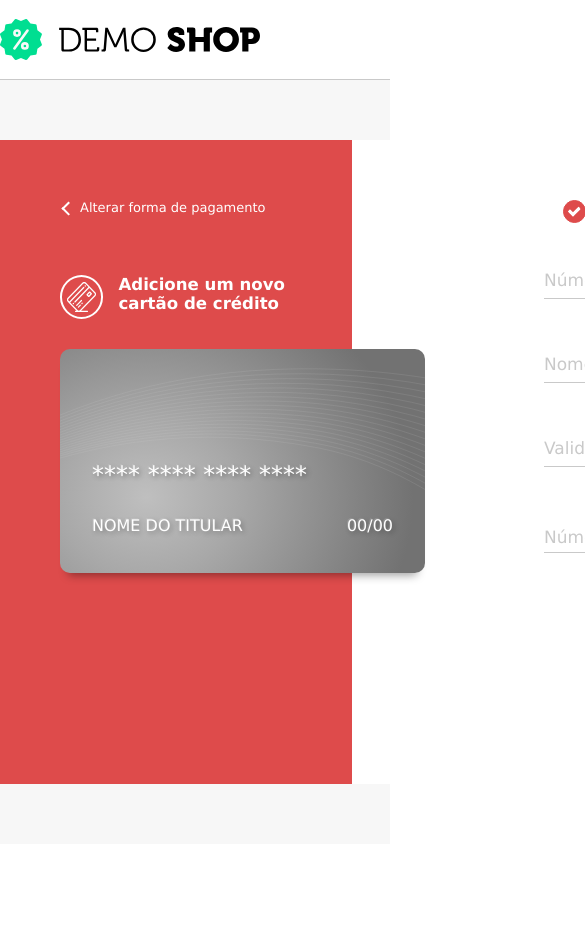
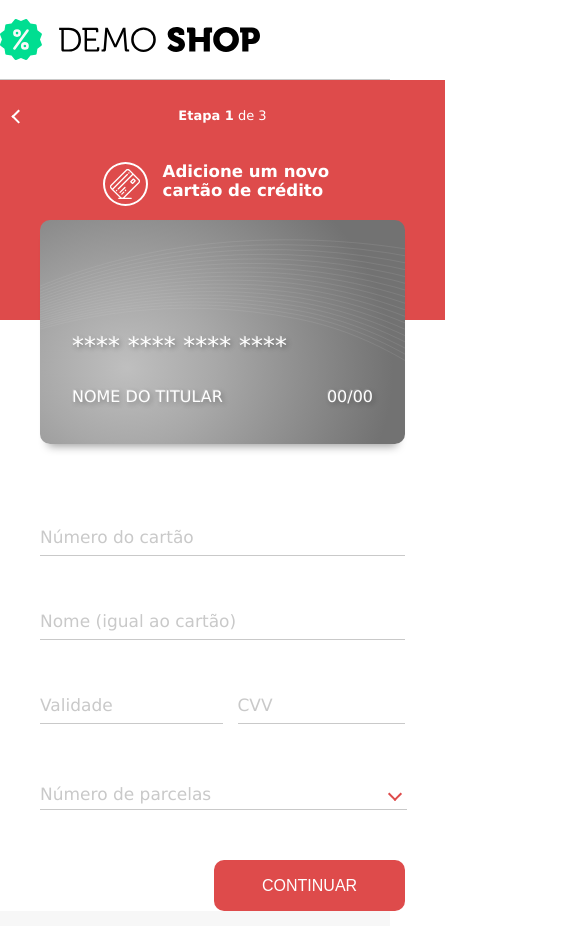
Before and after one commit to PauloKlixto/test, a Vue app: page / in a window 390 px wide. Shown: the top 950 px of the page, 585 px wide, since content can reach past the window. Before the commit the page ends 844 px from the top, so only its background shows below. Built offline with nearby package versions, Linux system fonts and the light colour scheme.

Commit message:
Ajustes responsivo mode

```diff
--- a/src/App.vue
+++ b/src/App.vue
@@ -3,17 +3,18 @@
     <TheHeader class="App__header" />
     <section class="App__container">
       <router-view class="router" />
-      <aside>Teste</aside>
+      <TheSidebar />
     </section>
   </section>
 </template>
 
 <script>
-import { TheHeader } from '@/components/organisms'
+import { TheHeader, TheSidebar } from '@/components/organisms'
 export default {
   name: 'App',
   components: {
-    TheHeader
+    TheHeader,
+    TheSidebar
   }
 }
 </script>
@@ -43,6 +44,12 @@ export default {
     display: grid;
     grid-template-columns: 1024px 1fr;
     grid-gap: $space-md;
+
+    @media (max-width: 1280px) {
+      display: flex;
+      flex-flow: column;
+      padding: 0;
+    }
   }
 }
 </style>
--- a/src/components/atoms/BaseBackButton/BaseBackButton.vue
+++ b/src/components/atoms/BaseBackButton/BaseBackButton.vue
@@ -48,12 +48,19 @@ export default {
 </script>
 
 <style lang="scss" scoped>
+$responsiveValue: 960px;
+
 .BaseBackButton {
   font-size: 13px;
   padding-left: 20px;
   display: block;
   position: relative;
   cursor: pointer;
+
+  @media (max-width: $responsiveValue) {
+    overflow: hidden;
+    width: 0px;
+  }
 
   &:before {
     @include chevronAlt($color-white);
--- a/src/components/atoms/BaseHeading/BaseHeading.vue
+++ b/src/components/atoms/BaseHeading/BaseHeading.vue
@@ -38,7 +38,7 @@ export default {
     border: 2px solid $color-white;
     border-radius: 50%;
     height: 40px;
-    width: 60px;
+    width: 76px;
     display: flex;
     justify-content: center;
     align-items: center;
--- a/src/components/atoms/BaseSteps/BaseSteps.vue
+++ b/src/components/atoms/BaseSteps/BaseSteps.vue
@@ -1,9 +1,12 @@
 <template>
-  <section class="BaseSteps">
+  <section class="BaseSteps" :class="BaseStepsClasses">
     <section class="BaseSteps__list" v-for="item in steps" :key="item.id">
       <Icon v-show="item.active" class="BaseSteps__icon" name="check" />
       <span v-show="!item.active" class="BaseSteps__step">{{ item.step }}</span>
       <span class="BaseSteps__name">{{ item.name }}</span>
+    </section>
+    <section class="BaseSteps__responsive">
+      <strong>Etapa {{ activeStep.step }}</strong> de {{ steps.length }}
     </section>
   </section>
 </template>
@@ -15,16 +18,56 @@ export default {
     steps: {
       type: Array,
       required: true
+    },
+    invertColors: {
+      type: Boolean,
+      default: false
+    }
+  },
+  computed: {
+    activeStep() {
+      return this.steps.filter(step => step.active)[0]
+    },
+    BaseStepsClasses() {
+      return { 'BaseSteps--inverted': this.invertColors }
     }
   }
 }
 </script>
 
 <style lang="scss" scoped>
+$responsiveValue: 960px;
+
 .BaseSteps {
   font-size: 13px;
   color: $color-red;
   display: flex;
+
+  &--inverted {
+    color: $color-white;
+
+    .BaseSteps__list {
+      &:before {
+        @include chevronAlt($color-white);
+      }
+    }
+
+    .BaseSteps__icon {
+      border: 1px solid $color-white;
+    }
+
+    .BaseSteps__step {
+      border: 1px solid $color-white;
+    }
+  }
+
+  &__responsive {
+    display: none;
+
+    @media (max-width: $responsiveValue) {
+      display: block;
+    }
+  }
 
   &__list {
     position: relative;
@@ -41,6 +84,9 @@ export default {
       &:before {
         display: none;
       }
+    }
+    @media (max-width: $responsiveValue) {
+      display: none;
     }
   }
   &__icon {
--- a/src/components/organisms/TheHeader/TheHeader.vue
+++ b/src/components/organisms/TheHeader/TheHeader.vue
@@ -33,7 +33,7 @@ export default {
     grid-template-columns: 1fr 560px;
     align-items: center;
 
-    @media screen and (max-width: $viewport-md) {
+    @media (max-width: $viewport-md) {
       grid-template-columns: 1fr;
     }
   }
@@ -49,7 +49,7 @@ export default {
     /* Visual */
     list-style: none;
 
-    @media screen and (max-width: $viewport-md) {
+    @media (max-width: $viewport-md) {
       display: none;
     }
   }
--- /dev/null
+++ b/src/components/organisms/TheSidebar/TheSidebar.vue
@@ -0,0 +1,16 @@
+<template>
+  <section class="TheSidebar"></section>
+</template>
+
+<script>
+export default {
+  name: 'TheSidebar'
+}
+</script>
+
+<style lang="scss" scoped>
+.TheSidebar {
+  background-color: $color-white;
+  height: 400px;
+}
+</style>
--- a/src/components/organisms/index.js
+++ b/src/components/organisms/index.js
@@ -1,3 +1,4 @@
 import TheHeader from './TheHeader/TheHeader'
+import TheSidebar from './TheSidebar/TheSidebar'
 
-export { TheHeader }
+export { TheHeader, TheSidebar }
--- a/src/views/payment/Payment.vue
+++ b/src/views/payment/Payment.vue
@@ -6,12 +6,14 @@
         label="Alterar forma de pagamento"
         is-inverted-theme
       />
+      <BaseSteps :steps="steps" class="Payment__stepsInSidebar" invert-colors />
       <BaseHeading
         class="Payment__headingText"
         label="Adicione um novo cartão de crédito"
         icon="credit-card"
       />
       <BaseCreditCard
+        class="Payment__creditCard"
         :card-number="form.card_number"
         :card-name="form.card_name"
         :card-date="form.card_date"
@@ -92,11 +94,18 @@ export default {
 </script>
 
 <style lang="scss" scoped>
+$responsiveValue: 960px;
+
 .Payment {
   background: $color-white;
   min-height: calc(100vh - 200px);
   display: grid;
   grid-template-columns: 352px 1fr;
+
+  @media (max-width: $responsiveValue) {
+    grid-template-columns: 1fr;
+    grid-template-rows: 240px 1fr;
+  }
 
   &__sidebar {
     background-color: $color-red;
@@ -104,14 +113,47 @@ export default {
     padding-left: $space-xl;
     padding-bottom: $space-xl;
     padding-right: $space-md;
+
+    @media (max-width: $responsiveValue) {
+      display: grid;
+      padding: 0;
+      grid-template-columns: 40px 1fr 40px;
+      grid-template-rows: 70px 70px 1fr;
+      grid-template-areas: 'backButton stepsInSidebar .' '. headingText .' '. creditCard .';
+      align-items: center;
+      justify-items: center;
+    }
   }
 
   &__backButton {
     margin-bottom: $space-xl;
+    grid-area: backButton;
+    @media (max-width: $responsiveValue) {
+      margin-bottom: 0;
+      margin-top: 45px;
+    }
+  }
+
+  &__stepsInSidebar {
+    display: none;
+    @media (max-width: $responsiveValue) {
+      display: block;
+      grid-area: stepsInSidebar;
+    }
   }
 
   &__headingText {
     margin-bottom: $space-lg;
+    grid-area: headingText;
+    max-width: 240px;
+    height: 46px;
+    @media (max-width: $responsiveValue) {
+      margin-bottom: 0;
+    }
+  }
+
+  &__creditCard {
+    grid-area: creditCard;
   }
 
   &__form {
@@ -124,10 +166,19 @@ export default {
     align-items: flex-end;
     display: flex;
     flex-flow: column;
+    @media (max-width: $responsiveValue) {
+      padding-top: 200px;
+      padding-right: 40px;
+      padding-left: 40px;
+      max-width: 100%;
+    }
   }
 
   &__steps {
     margin-bottom: 40px;
+    @media (max-width: $responsiveValue) {
+      display: none;
+    }
   }
 
   &__fields {
```
